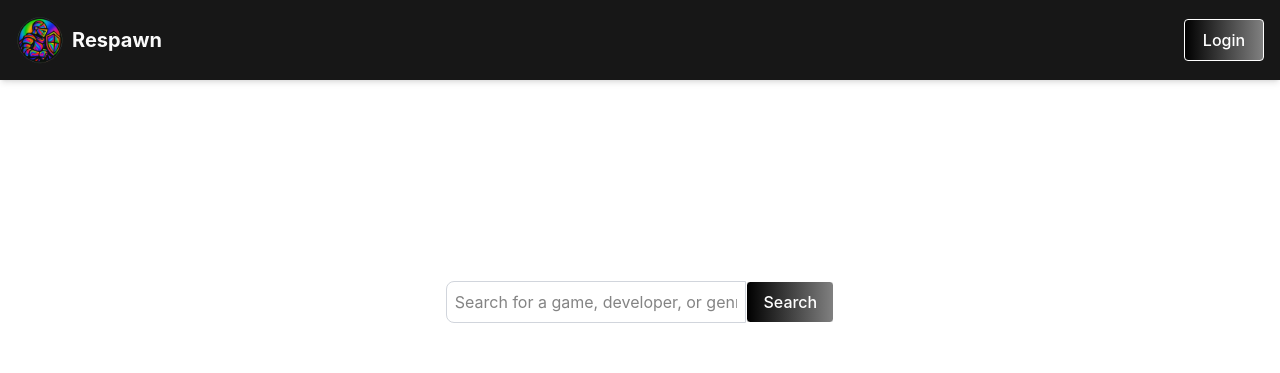
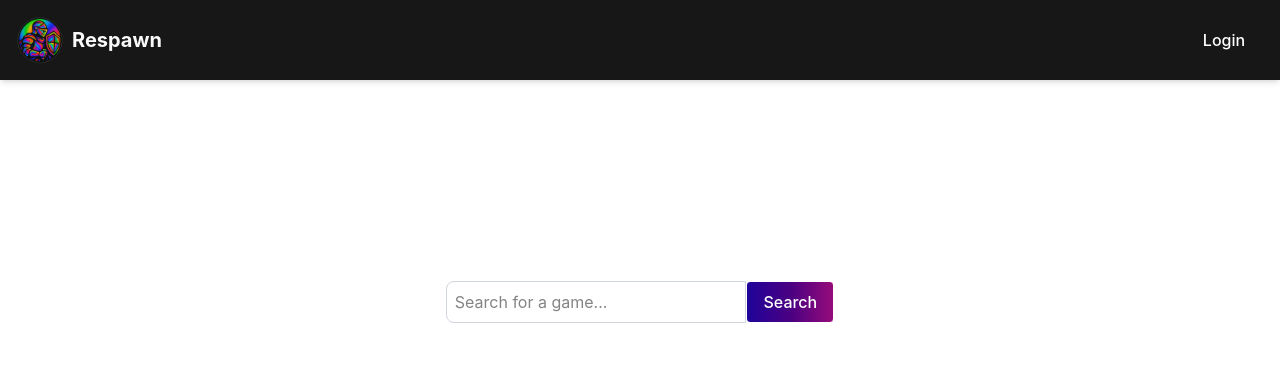
Before and after one commit to apoborka/Respawn, a React (Vite) app in the folder client/: page /search in a window 1280 px wide. Shown: the top 373 px of the page. Built offline with nearby package versions, Linux system fonts and the light colour scheme; no server answers.

Commit message:
Updated button styling, added Watchlist and Already Played buttons to GameCard component

```diff
--- a/client/src/components/GameCard.tsx
+++ b/client/src/components/GameCard.tsx
@@ -1,13 +1,21 @@
-import { useState } from 'react';
+import { useState } from "react";
 
 interface GameCardProps {
   gameId: number;
   gameName: string;
-  images: string[]; // "Get screenshots for the game."
+  images: string[];
   onFavorite: (gameId: number) => void;
+  onWatchlist: (gameId: number) => void;
+  onAlreadyPlayed: (gameId: number) => void;
 }
 
-const GameCard: React.FC<GameCardProps> = ({ gameId, gameName, images, onFavorite }) => {
+const GameCard: React.FC<GameCardProps> = ({
+  gameId,
+  gameName,
+  images,
+  onWatchlist,
+  onAlreadyPlayed,
+}) => {
   const [currentImageIndex, setCurrentImageIndex] = useState(0);
 
   const handleNextImage = () => {
@@ -18,39 +26,41 @@ const GameCard: React.FC<GameCardProps> = ({ gameId, gameName, images, onFavorit
     setCurrentImageIndex((prevIndex) => (prevIndex - 1 + images.length) % images.length);
   };
 
-  const handleFavorite = () => {
-    onFavorite(gameId);
-  };
-
   return (
     <div className="game-card border rounded-lg shadow-lg p-4">
+      {/* Game Name */}
+      <h3 className="text-lg font-bold text-center mb-4">{gameName}</h3>
       <div className="carousel relative">
         <img
           src={images[currentImageIndex]}
           alt={`${gameName} screenshot`}
           className="w-full h-64 object-cover rounded-lg"
         />
-        <button
-          onClick={handlePrevImage}
-          className="absolute left-2 top-1/2 transform -translate-y-1/2 bg-gray-800 text-white p-2 rounded-full"
-        >
+        {/* Left Button */}
+        <button onClick={handlePrevImage} className="carousel-left-button">
           &#8249;
         </button>
-        <button
-          onClick={handleNextImage}
-          className="absolute right-2 top-1/2 transform -translate-y-1/2 bg-gray-800 text-white p-2 rounded-full"
-        >
+        {/* Right Button */}
+        <button onClick={handleNextImage} className="carousel-right-button">
           &#8250;
-        </button>
-        <button
-          onClick={handleFavorite}
-          className="absolute top-2 right-2 bg-yellow-400 text-black p-2 rounded-full"
-        >
-          ★
         </button>
       </div>
       <div className="details mt-4">
-        <h3 className="text-lg font-bold">{gameName}</h3>
+        {/* Watchlist and Already Played Buttons */}
+        <div className="flex justify-between mt-2">
+          <button
+            onClick={() => onWatchlist(gameId)}
+            className="watchlist-button w-1/2 py-2"
+          >
+            Watchlist
+          </button>
+          <button
+            onClick={() => onAlreadyPlayed(gameId)}
+            className="already-played-button w-1/2 py-2"
+          >
+            Already Played
+          </button>
+        </div>
       </div>
     </div>
   );
--- a/client/src/components/SearchBar.tsx
+++ b/client/src/components/SearchBar.tsx
@@ -11,7 +11,7 @@ const SearchBar: React.FC<SearchBarProps> = ({ searchQuery, setSearchQuery, onSe
     <div className="mt-4 w-full flex">
       <input
         type="text"
-        placeholder="Search for a game, developer, or genre..."
+        placeholder="Search for a game..."
         value={searchQuery}
         onChange={(e) => setSearchQuery(e.target.value)}
         className="flex-grow p-2 rounded-l-md border border-gray-300"
--- a/client/src/index.css
+++ b/client/src/index.css
@@ -50,6 +50,7 @@
   --sidebar-ring: oklch(0.708 0 0);
 }
 
+/* Animation Keyframes */
 @keyframes animate-gradient {
   0% {
     background-position: 0% 50%;
@@ -77,8 +78,8 @@ body {
   place-items: center;
   min-width: 320px;
   min-height: 100vh;
-  justify-content: center; /* Center horizontally */
-  align-items: center;    /* Center vertically */
+  justify-content: center;
+  align-items: center;
 }
 
 h1 {
@@ -91,39 +92,17 @@ button img {
 }
 
 button {
-  background: linear-gradient(
-    90deg,
-    black 0%,
-    gray 50%,
-    black 100%
-  );
+
   background-size: 200% 200%;
-  animation: black-to-gray-gradient 10s infinite;
-  border-radius: 0px;
-  border: 1px solid white;
   color: white;
   font-size: 1em;
   font-weight: 500;
   font-family: inherit;
-  background-color: transparent;
   cursor: pointer;
-  transition: background 0.5s ease, transform 0.2s;
 }
 
 button:hover {
-  background: linear-gradient(
-    90deg,
-    green 0%,
-    rgb(6, 6, 168) 16.6%,
-    indigo 33.3%,
-    rgb(197, 18, 117) 50%,
-    red 66.6%,
-    orange 83.3%,
-    gold 100%
-  );
   background-size: 400% 400%;
-  animation: animate-gradient 20s infinite;
-  transform: scale(1.05);
 }
 
 /* LandingPage Image Button */
@@ -170,56 +149,11 @@ button:hover {
 
 /* Login Button */
 .login-button {
-  background: linear-gradient(
-    90deg,
-    black 0%,
-    gray 50%,
-    black 100%
-  );
+  background: darkgreen;
   background-size: 200% 200%;
   animation: black-to-gray-gradient 10s infinite;
   border-radius: 4px;
-  border: 1px solid white;
-  color: white;
-  font-size: 1rem; /* Ensure consistent font size */
-  font-weight: 500;
-  font-family: inherit;
-  background-color: transparent;
-  cursor: pointer;
-  padding: 0.5rem 1rem; /* Restore original padding */
-  height: auto; /* Ensure height adjusts based on content */
-  min-width: 80px;
-  transition: background 0.5s ease, transform 0.2s;
-}
-
-.login-button:hover {
-  background: linear-gradient(
-    90deg,
-    green 0%,
-    rgb(6, 6, 168) 16.6%,
-    indigo 33.3%,
-    rgb(197, 18, 117) 50%,
-    red 66.6%,
-    orange 83.3%,
-    gold 100%
-  );
-  background-size: 400% 400%;
-  animation: animate-gradient 20s infinite;
-  transform: scale(1.05);
-}
-
-/* Search Button */
-.search-button {
-  background: linear-gradient(
-    90deg,
-    black 0%,
-    gray 50%,
-    black 100%
-  );
-  background-size: 200% 200%;
-  animation: black-to-gray-gradient 10s infinite;
-  border-radius: 4px;
-  border: 1px solid white;
+  border-color: whitesmoke;
   color: white;
   font-size: 1rem;
   font-weight: 500;
@@ -228,23 +162,45 @@ button:hover {
   cursor: pointer;
   padding: 0.5rem 1rem;
   height: auto;
+  min-width: 80px;
   transition: background 0.5s ease, transform 0.2s;
 }
 
-.search-button:hover {
+.login-button:hover {
+  background-size: 400% 400%;
+  animation: animate-gradient 8s infinite;
+  transform: scale(1.05);
+  border: 1px solid rgb(216, 86, 86);
+}
+
+/* Search Button */
+.search-button {
   background: linear-gradient(
     90deg,
-    green 0%,
-    rgb(6, 6, 168) 16.6%,
-    indigo 33.3%,
-    rgb(197, 18, 117) 50%,
-    red 66.6%,
-    orange 83.3%,
-    gold 100%
-  );
-  background-size: 400% 400%;
-  animation: animate-gradient 20s infinite;
-  transform: scale(1.05);
+    rgb(18, 137, 216) 0%,
+    rgb(6, 6, 168) 20%,
+    indigo 40%,
+    rgb(197, 18, 117) 60%,
+    red 75%,
+    orange 90%,
+    rgb(231, 173, 11) 100%
+  ); /* Adjusted percentages for a smoother gradient */
+  background-size: 400% 400%; /* Enable gradient animation */
+  animation: animate-gradient 8s infinite; /* Play the animation at all times */
+  border-radius: 4px;
+  border: 1px solid white;
+  color: white;
+  font-size: 1rem;
+  font-weight: 500;
+  font-family: inherit;
+  cursor: pointer;
+  padding: 0.5rem 1rem;
+  height: auto;
+  transition: transform 0.2s ease; /* Smooth scaling on hover */
+}
+
+.search-button:hover {
+  transform: scale(1.05); /* Slightly enlarge the button on hover */
 }
 
 /* Modal Buttons */
@@ -257,17 +213,17 @@ button:hover {
   );
   background-size: 200% 200%;
   animation: black-to-gray-gradient 10s infinite;
-  border-radius: 4px;
+  border-radius: 50px;
   border: 1px solid white;
   color: white;
-  font-size: 1rem; /* Ensure consistent font size */
+  font-size: 1rem;
   font-weight: 500;
   font-family: inherit;
   background-color: transparent;
   cursor: pointer;
-  padding: 0.75rem 1.5rem; /* Standardized padding for consistent size */
-  width: 100%; /* Full width of the container */
-  max-width: 300px; /* Optional: Limit the button width */
+  padding: 0.75rem 1.5rem;
+  width: 100%;
+  max-width: 300px;
   transition: background 0.5s ease, transform 0.2s;
   text-align: center;
 }
@@ -288,6 +244,89 @@ button:hover {
   transform: scale(1.05);
 }
 
+/* Watchlist Button */
+.game-card .watchlist-button {
+  background-color: #34d399;
+  color: white;
+  border: none;
+  border-radius: 0.375rem 0 0 0.375rem;
+  transition: background-color 0.3s ease;
+}
+
+.game-card .watchlist-button:hover {
+  background-color: #059669;
+}
+
+/* Already Played Button */
+.game-card .already-played-button {
+  background-color: #a78bfa;
+  color: white;
+  border: none;
+  border-radius: 0 0.375rem 0.375rem 0;
+  transition: background-color 0.3s ease;
+}
+
+.game-card .already-played-button:hover {
+  background-color: #7c3aed;
+}
+
+/* Left Carousel Button */
+.carousel-left-button {
+  position: absolute;
+  left: 0;
+  top: 0;
+  height: 100%;
+  width: 3rem;
+  background-color: transparent;
+  color: white;
+  display: flex;
+  align-items: center;
+  justify-content: center;
+  transition: background-color 0.3s ease, box-shadow 0.3s ease;
+  cursor: pointer;
+  border: none;
+  outline: none;
+}
+
+.carousel-left-button:focus,
+.carousel-left-button:focus-visible {
+  outline: none;
+  border: none;
+}
+
+.carousel-left-button:hover {
+  background-color: rgba(0, 0, 0, 0.7);
+  box-shadow: 0 0 10px rgba(0, 0, 0, 0.5);
+}
+
+/* Right Carousel Button */
+.carousel-right-button {
+  position: absolute;
+  right: 0;
+  top: 0;
+  height: 100%;
+  width: 3rem;
+  background-color: transparent;
+  color: white;
+  display: flex;
+  align-items: center;
+  justify-content: center;
+  transition: background-color 0.3s ease, box-shadow 0.3s ease;
+  cursor: pointer;
+  border: none;
+  outline: none;
+}
+
+.carousel-right-button:focus,
+.carousel-right-button:focus-visible {
+  outline: none;
+  border: none;
+}
+
+.carousel-right-button:hover {
+  background-color: rgba(0, 0, 0, 0.7);
+  box-shadow: 0 0 10px rgba(0, 0, 0, 0.5);
+}
 
 .modal-button.close-button {
   margin-top: 0.8rem;
```
Also changed, not shown: client/src/pages/SearchResult.tsx (+33 -24 lines).
